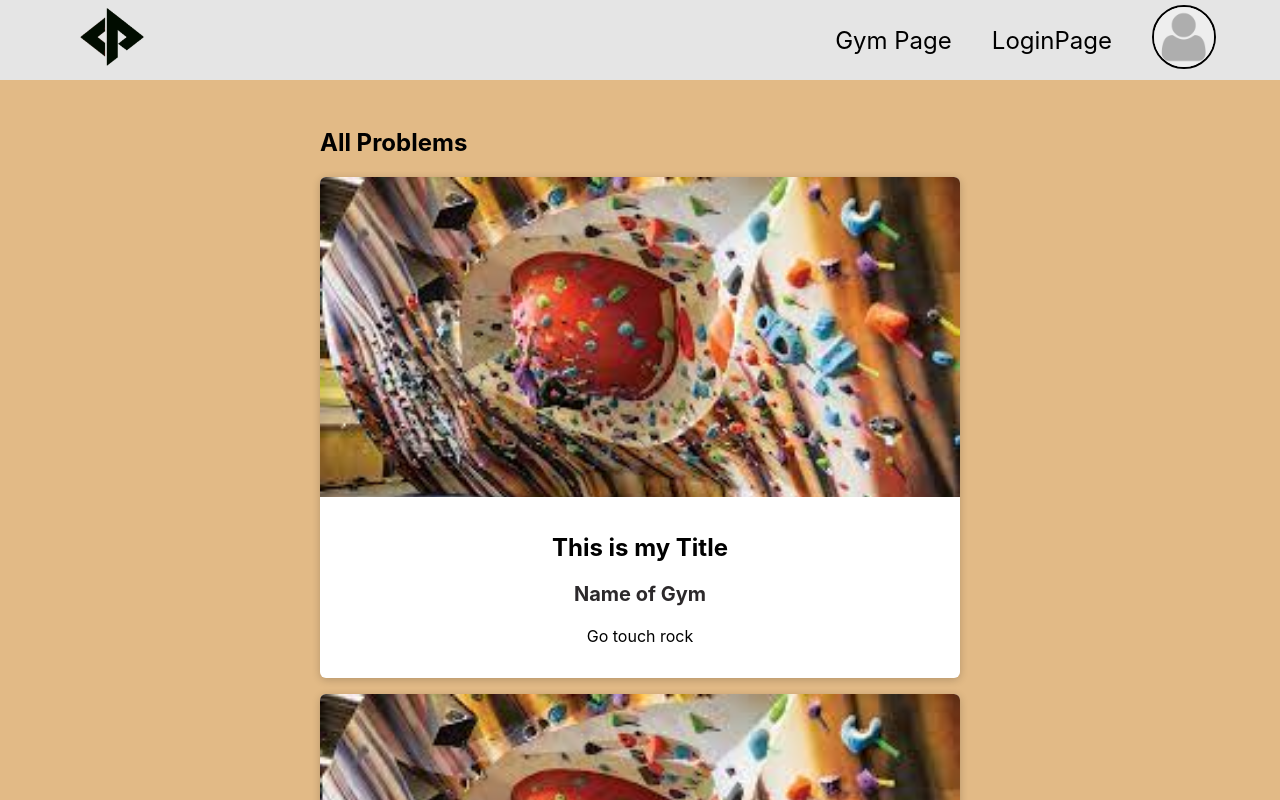
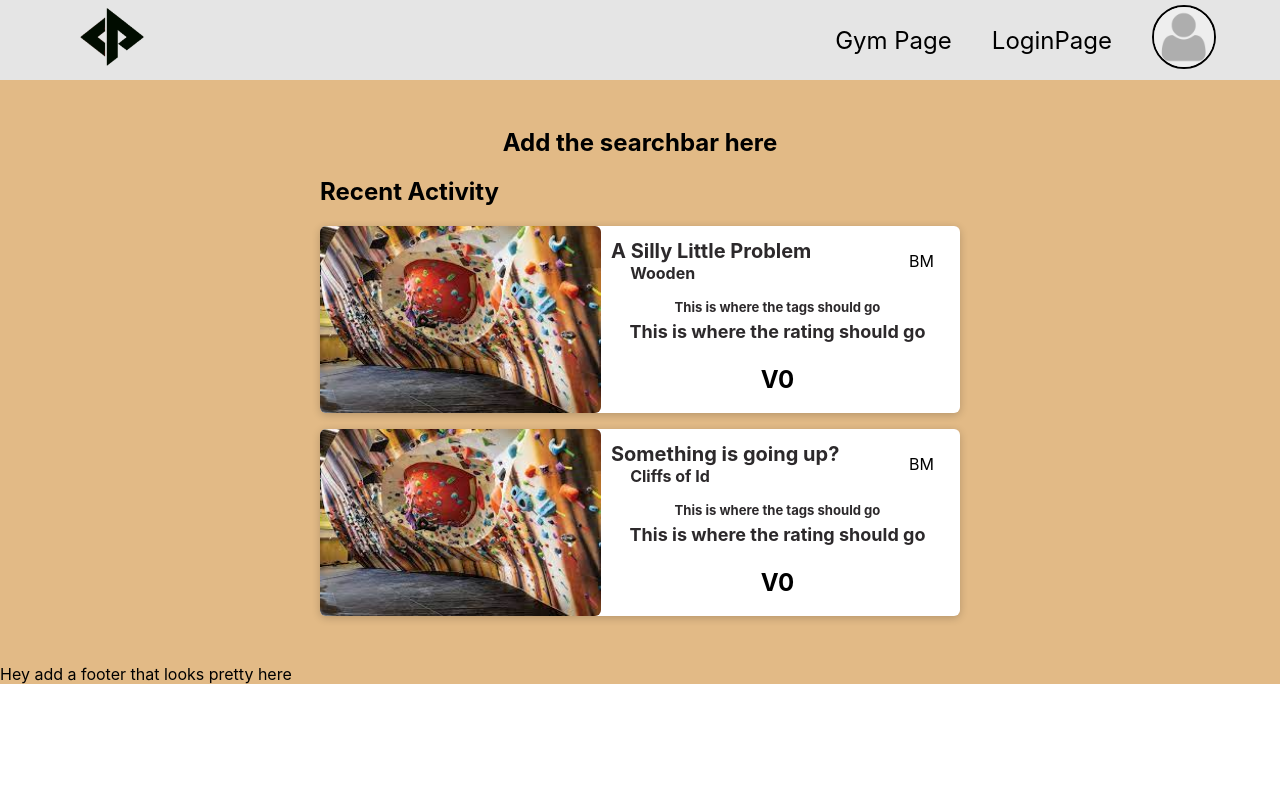
Before and after one commit to TJ178/BOULDR, a React (Create React App) app in the folder boldr/: page / in a window 1280 px wide. Shown: the top 800 px of the page. Built offline with nearby package versions, Linux system fonts and the light colour scheme; grey boxes are pictures that could not be loaded.

Commit message:
Fix Problem List Layout

```diff
--- a/boldr/src/components/layout/Layout.js
+++ b/boldr/src/components/layout/Layout.js
@@ -8,6 +8,7 @@ function Layout(props) {
       <div >
         <main className={classes.main}>{props.children}</main>
       </div>
+      <footer> Hey add a footer that looks pretty here</footer>
     </div>
   );
 }
--- a/boldr/src/components/layout/NavigationBar.module.css
+++ b/boldr/src/components/layout/NavigationBar.module.css
@@ -41,7 +41,7 @@
   width: 4rem;
   height: auto;
 
-  background-image: url(https://commons.wikimedia.org/wiki/File:Photo_of_%22Gangster_Jimmy%22_taken_for_his_YouTube_profile_picture.jpg);
+  /* background-image: url(https://commons.wikimedia.org/wiki/File:Photo_of_%22Gangster_Jimmy%22_taken_for_his_YouTube_profile_picture.jpg); */
   border: 2px solid #000000;
   box-sizing: border-box;
   border-radius: 10rem;
--- a/boldr/src/components/problems/ProblemItem.js
+++ b/boldr/src/components/problems/ProblemItem.js
@@ -1,18 +1,33 @@
 import React from "react";
 import classes from "./ProblemItem.module.css";
 import Card from "../ui/Card";
+import Bookmark from "../ui/Bookmark";
+import { Link } from "react-router-dom";
 
 function ProblemItem(props) {
   return (
     <li className={classes.item}>
       <Card>
-        <div className={classes.image}>
-          <img src={props.image} alt={props.title} />
-        </div>
-        <div className={classes.content}>
-          <h2>{props.title}</h2>
-          <h3>{props.gym}</h3>
-          <p>{props.description}</p>
+        <Link to="/gym-page">
+          <img className={classes.image} src={props.image} alt={props.title} />
+        </Link>
+        <div className={classes.info}>
+          <div className={classes.title_card}>
+            <div>
+              <h2>{props.title}</h2>
+              <h3>{props.gym}</h3>
+            </div>
+            <Bookmark />
+          </div>
+          <div className={classes.tags}>
+            <h3>This is where the tags should go</h3>
+          </div>
+          <div className={classes.rating}>
+            <h2>This is where the rating should go</h2>
+          </div>
+          <div className={classes.difficulty}>
+            <h1>V0</h1>
+          </div>
         </div>
       </Card>
     </li>
--- a/boldr/src/components/problems/ProblemItem.module.css
+++ b/boldr/src/components/problems/ProblemItem.module.css
@@ -1,28 +1,71 @@
+/* *{
+  margin: 0 0;
+  padding: 0 0;
+} */
+
 .item {
   margin: 1rem 0;
 }
 
 .image {
-  width: 100%;
-  height: 20rem;
-  overflow: hidden;
-  border-top-right-radius: 6px;
-  border-top-left-radius: 6px;
+  width: auto;
+  height: 100%;
+  border-radius: 6px;
 }
 
-.image img {
-  width: 100%;
-  object-fit: cover;
+.info {
+  margin: 0 2.5%;
+  flex-grow: 2;
+  display: flex;
+  flex-direction: column;
+  justify-content: space-around;
+  text-align: center;
 }
 
-.content {
-  text-align: center;
-  padding: 1rem;
+.title_card {
+  display: flex;
+  margin: 10px 0;
+  text-align: left;
+  justify-content: space-between;
 }
 
-.content h3 {
+.title_card h2 {
   font-size: 1.25rem;
+  margin: 0 0;
+  align-self: center;
   color: #2c292b;
+}
+
+.title_card h3 {
+  font-size: 1em;
+  margin: 0 0;
+  padding-left: 1.2em;
+  color: #2c292b;
+}
+
+.tags {
+  font-size: 0.7em;
+  margin: 0 0;
+  color: #2c292b;
+}
+
+.tags h3 {
+  margin: 0 0;
+}
+
+.rating {
+  font-size: 0.75em;
+  color: #2c292b;
+}
+.rating h2 {
+  margin: 0 0;
+}
+
+.difficulty {
+}
+
+.difficulty h1 {
+  margin: 1rem 2rem;
 }
 
 .actions {
--- /dev/null
+++ b/boldr/src/components/ui/Bookmark.js
@@ -0,0 +1,8 @@
+import React from "react";
+import classes from "./Bookmark.module.css";
+
+function Bookmark(props) {
+  return <div className={classes.bookmark}>BM</div>;
+}
+
+export default Bookmark;
--- /dev/null
+++ b/boldr/src/components/ui/Bookmark.module.css
@@ -0,0 +1,4 @@
+.bookmark {
+    margin: 10px 10px;
+    align-self:center;
+}
--- a/boldr/src/components/ui/Card.module.css
+++ b/boldr/src/components/ui/Card.module.css
@@ -1,5 +1,9 @@
 .card {
-    background-color: white;
-    border-radius: 6px;
-    box-shadow: 0 2px 8px rgba(0, 0, 0, 0.2);
-  }
+  background-color: white;
+  border-radius: 6px;
+  box-shadow: 0 2px 8px rgba(0, 0, 0, 0.2);
+
+  display: flex;
+  justify-content: space-between;
+  margin: 0;
+}
--- a/boldr/src/pages/HomePage.js
+++ b/boldr/src/pages/HomePage.js
@@ -5,7 +5,8 @@ import gymPic from "../assets/gymPic.png";
 function HomePage(props) {
   return (
     <section>
-      <h1>All Problems</h1>
+      <h1 style={{textAlign: "center"}}> Add the searchbar here </h1>
+      <h1>Recent Activity</h1>
       <ProblemList problems={tempProbs} />
     </section>
   );
@@ -15,15 +16,15 @@ const tempProbs = [
   {
     id: 1,
     image: gymPic,
-    title: "This is my Title",
-    gym: "Name of Gym",
+    title: "A Silly Little Problem",
+    gym: "Wooden",
     description: "Go touch rock",
   },
   {
     id: 2,
     image: gymPic,
-    title: "This is my Title2",
-    gym: "Name of other Gym",
+    title: "Something is going up?",
+    gym: "Cliffs of Id",
     description: "Go touch rock but at this gym",
   },
 ];
```
